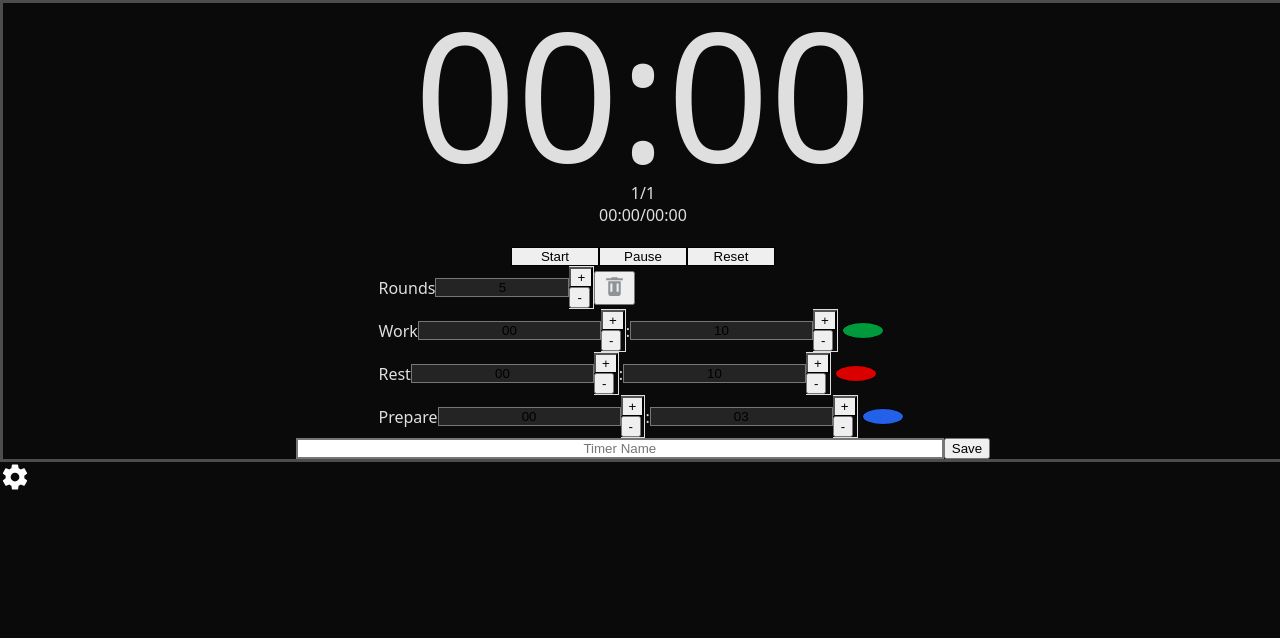
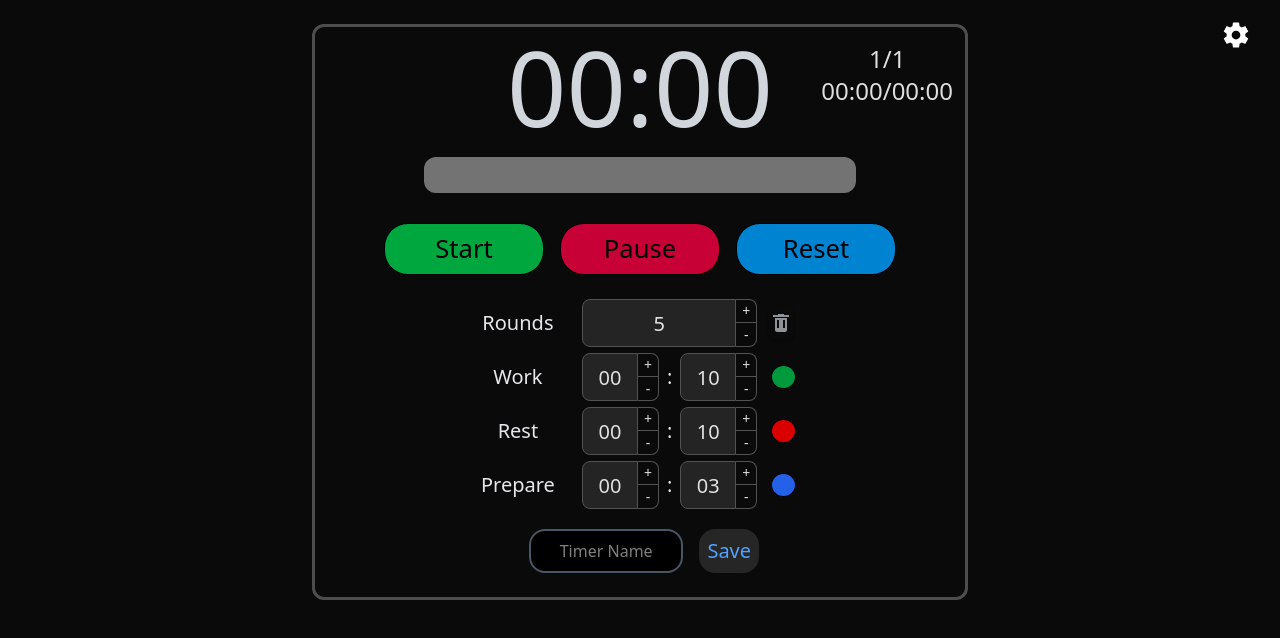
Before and after one commit to MacielG1/Timer_Interval, a React (Vite) app: page / in a window 1280 px wide. Shown: the top 638 px of the page. Built offline with nearby package versions, Linux system fonts and the light colour scheme; the HTML template or start-up script is replaced by a standard one.

Commit message:
update dependencies

```diff
--- a/src/index.css
+++ b/src/index.css
@@ -1,6 +1,8 @@
-@tailwind base;
-@tailwind components;
-@tailwind utilities;
+@import "tailwindcss";
+
+@theme {
+  --breakpoint-xs: 330px;
+}
 
 @layer base {
   input[type="number"]::-webkit-inner-spin-button,
```
Also changed, not shown: package.json (+18 -18 lines), 1 other file (tests, documents, lock files or other folders).
